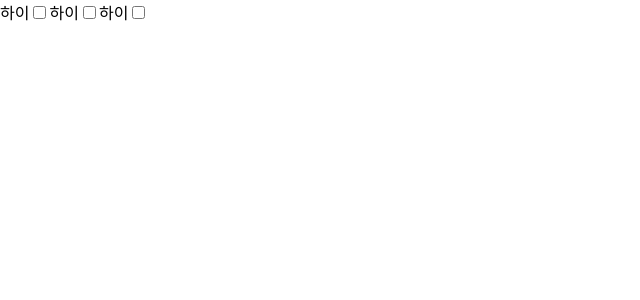
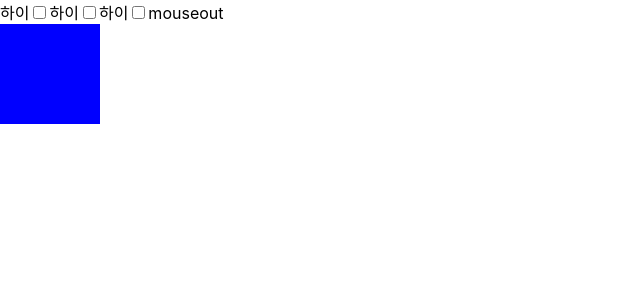
Before and after one commit to manudeli/React-TypeScript-Fundamentals, a React (Create React App) app: page / in a window 1280 px wide. Shown: the top 300 px of the page, without its empty margins (0-640 px from the left). Built offline with nearby package versions, Linux system fonts and the light colour scheme.

Commit message:
Custom Hook: useHover

```diff
--- a/src/App.tsx
+++ b/src/App.tsx
@@ -1,16 +1,20 @@
+import { RefObject } from 'react'
+import Box from './components/Box'
 import Checkbox from './components/Checkbox'
+import useHover from './hooks/useHover'
 import useToggle from './hooks/useToggle'
 
 function App() {
   const [on, toggle] = useToggle(false)
-
-  console.log(on)
+  const [ref, isHover] = useHover()
 
   return (
     <div>
       <Checkbox label="하이" checked={on} onChange={toggle} />
       <Checkbox label="하이" checked={on} onChange={toggle} />
       <Checkbox label="하이" checked={on} onChange={toggle} />
+      {isHover ? 'hover' : 'mouseout'}
+      <Box ref={ref as RefObject<HTMLDivElement>} />
     </div>
   )
 }
--- /dev/null
+++ b/src/components/Box.tsx
@@ -0,0 +1,9 @@
+import styled from '@emotion/styled'
+
+const Box = styled.div`
+  width: 100px;
+  height: 100px;
+  background-color: blue;
+`
+
+export default Box
--- /dev/null
+++ b/src/hooks/useHover.ts
@@ -0,0 +1,25 @@
+import { useCallback, useEffect, useRef, useState } from 'react'
+
+const useHover = <T extends HTMLElement>() => {
+  const [state, setState] = useState(false)
+  const ref = useRef<T>(null)
+
+  const handleMouseOver = useCallback(() => setState(true), [])
+  const handleMouseOut = useCallback(() => setState(false), [])
+
+  useEffect(() => {
+    const element = ref.current
+    if (element) {
+      element.addEventListener('mouseover', handleMouseOver)
+      element.addEventListener('mouseout', handleMouseOut)
+    }
+    return () => {
+      element?.removeEventListener('mouseover', handleMouseOver)
+      element?.removeEventListener('mouseout', handleMouseOut)
+    }
+  }, [ref])
+
+  return [ref, state]
+}
+
+export default useHover
```
